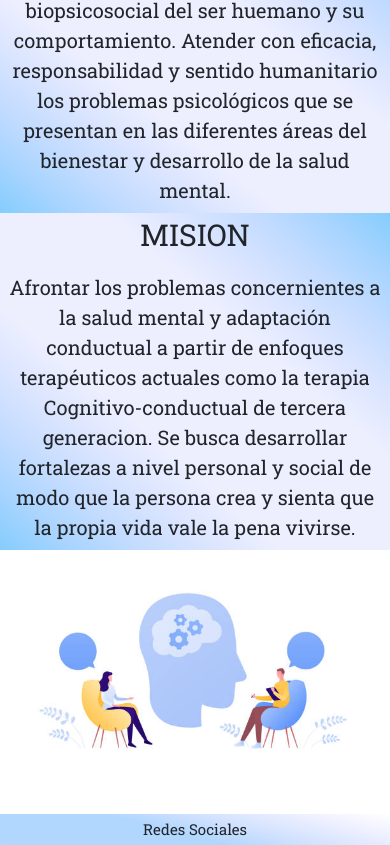
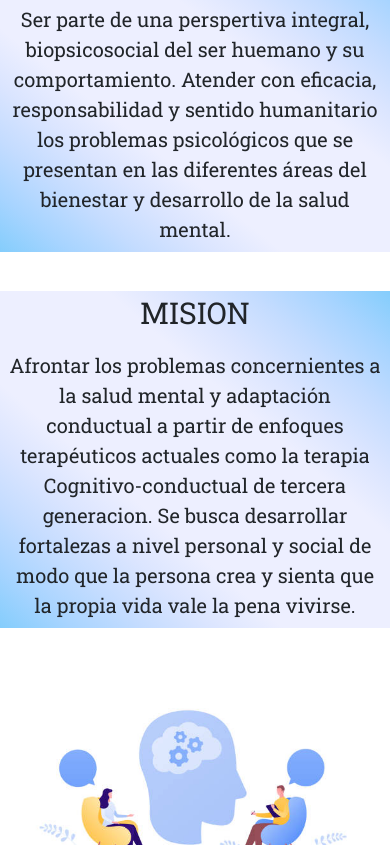
Before and after one commit to johpser/MentalHealthGroup, a plain HTML site: page paginas/nosotros.html in a window 390 px wide. Shown: the part 723-1568 px from the top of the page. Drawn offline with nearby package versions, Linux system fonts and the light colour scheme; a web font is replaced by a local one.

Commit message:
se modifico magen en pg nosotros MQ

```diff
--- a/sass/generales/_mediaQ.scss
+++ b/sass/generales/_mediaQ.scss
@@ -17,12 +17,12 @@
 
     .perfil2{
         grid-template-columns: 400px;
+
     }
 
     .perfil2 img{
         width: 400px;
     }
-
     .nosotros img{
         width: 100%;
     }
@@ -31,6 +31,16 @@
         display: flex;
         flex-direction:column;
         text-align: center;
+        }
+        .n2{
+            margin-top: 10%;
+
+        }
+        .n3{
+            margin-top: 10%;
+        }
+        .n4{
+            margin-top: 10%;
         }
 
         .contacton{
@@ -53,8 +63,10 @@
     .contacton2 img{
         width: 250px
     }
-    .contacton3{
+    .contacton3
+        {
            width: 80%;
+
         }
     }
 
```
Also changed, not shown: css/stilos.css, 1 other file.
